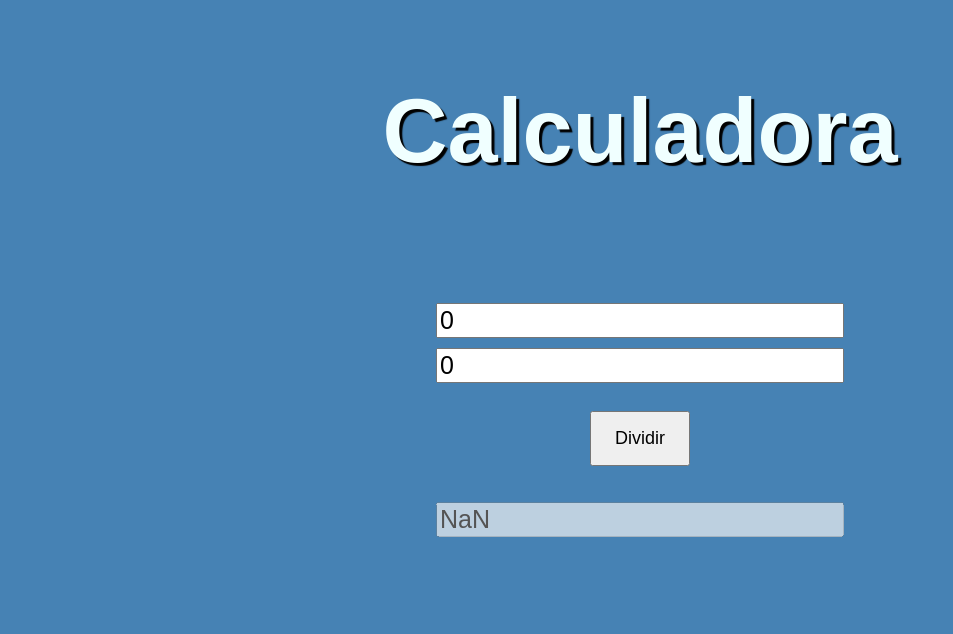
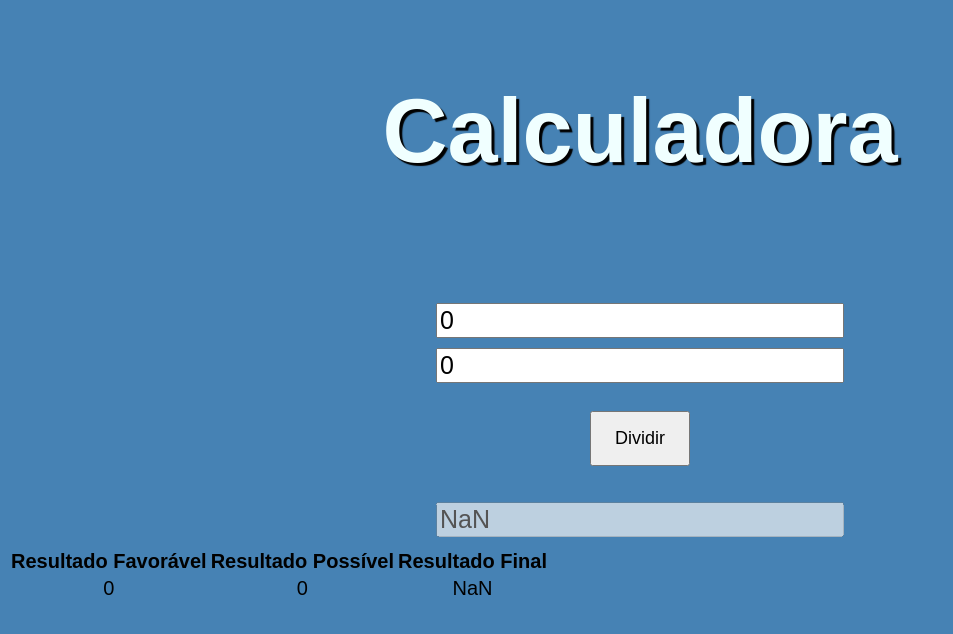
Before and after one commit to nicksvalle/CalculadoraProbabilidade, an Angular app: page / in a window 1280 px wide. Both pictures are taken after a click on the button "Dividir". Shown: the top 634 px of the page, without its empty margins (0-953 px from the left). Built offline with nearby package versions, Linux system fonts and the light colour scheme.

Commit message:
finalizado

```diff
--- a/package.json
+++ b/package.json
@@ -18,6 +18,7 @@
     "@angular/platform-browser": "^15.2.0",
     "@angular/platform-browser-dynamic": "^15.2.0",
     "@angular/router": "^15.2.0",
+    "bootstrap": "^5.3.3",
     "rxjs": "~7.8.0",
     "tslib": "^2.3.0",
     "zone.js": "~0.12.0"
--- a/src/app/app.component.html
+++ b/src/app/app.component.html
@@ -1,3 +1 @@
-
-
 <app-calculadora></app-calculadora>
--- a/src/app/app.module.ts
+++ b/src/app/app.module.ts
@@ -1,6 +1,7 @@
 import { NgModule } from '@angular/core';
 import { BrowserModule } from '@angular/platform-browser';
-import { FormsModule } from '@angular/forms'; // Importe FormsModule
+import { FormsModule } from '@angular/forms';
+import { HttpClientModule } from '@angular/common/http'; // Importe HttpClientModule
 
 import { AppComponent } from './app.component';
 import { CalculadoraComponent } from './calculadora/calculadora.component';
@@ -12,7 +13,8 @@ import { CalculadoraComponent } from './calculadora/calculadora.component';
   ],
   imports: [
     BrowserModule,
-    FormsModule // Adicione FormsModule aqui
+    FormsModule,
+    HttpClientModule
   ],
   providers: [],
   bootstrap: [AppComponent]
--- /dev/null
+++ b/src/app/calculadora.ts
@@ -0,0 +1,5 @@
+export interface Calculadora {
+    res1: number;
+    res2: number;
+    resultado: number;
+}
--- a/src/app/calculadora/calculadora.component.css
+++ b/src/app/calculadora/calculadora.component.css
@@ -1,6 +1,7 @@
 .calculadora{
     margin-top: 100px;
     text-align: center;
+    justify-items: center;
 }
 
 h1 {
@@ -24,11 +25,8 @@ input{
     margin-bottom: 10px;
 }
 
-.flex-container {
-display: flex;
+.tabela{
+   align-items: center;
+    font-size: 20px;
+    text-align: center;
 }
-
-.flex-container{
-justify-content: center;
-
-}
--- a/src/app/calculadora/calculadora.component.html
+++ b/src/app/calculadora/calculadora.component.html
@@ -10,3 +10,24 @@
     <br><br>
     <input class="res-final" type="text" placeholder="P(A)" [value]="resposta" disabled>
 </div>
+
+<form>
+    <div class="tabela">
+      <table class="table">
+        <thead>
+          <tr>
+            <th>Resultado Favorável</th>
+            <th>Resultado Possível</th>
+            <th>Resultado Final</th>
+          </tr>
+        </thead>
+        <tbody>
+            <tr *ngFor="let calculo of historico">
+              <td>{{ calculo.num1 }}</td>
+              <td>{{ calculo.num2 }}</td>
+              <td>{{ calculo.resposta }}</td>
+            </tr>
+          </tbody>
+      </table>
+    </div>
+  </form>
--- a/src/app/calculadora/calculadora.component.ts
+++ b/src/app/calculadora/calculadora.component.ts
@@ -9,7 +9,11 @@ export class CalculadoraComponent {
     num1: number = 0;
     num2: number = 0;
     resposta: number = 0;
+    historico: any[] = [];
+
     operacao() {
         this.resposta = this.num1 / this.num2;
+        let calculo = { num1: this.num1, num2: this.num2, resposta: this.resposta };
+        this.historico.push(calculo);
     }
   }
--- a/src/styles.css
+++ b/src/styles.css
@@ -1,5 +1,4 @@
 body {
     background-color:#4682B4;
     font-family:sans-serif;
-
 }
```
Also changed, not shown: src/app/calculadora.service.ts (added, +24 -0 lines), 2 other files (tests, documents, lock files or other folders). Lines whose indentation alone changed are shown as unchanged.
